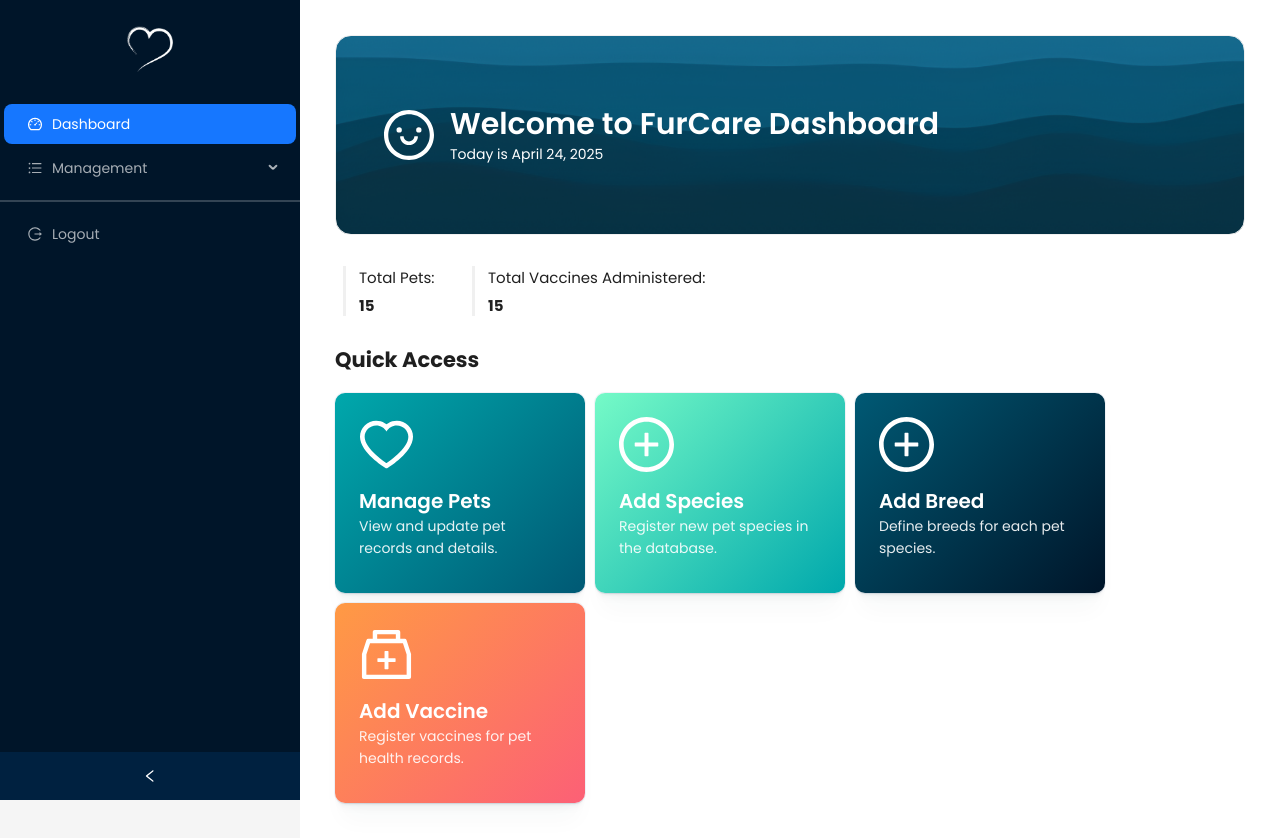
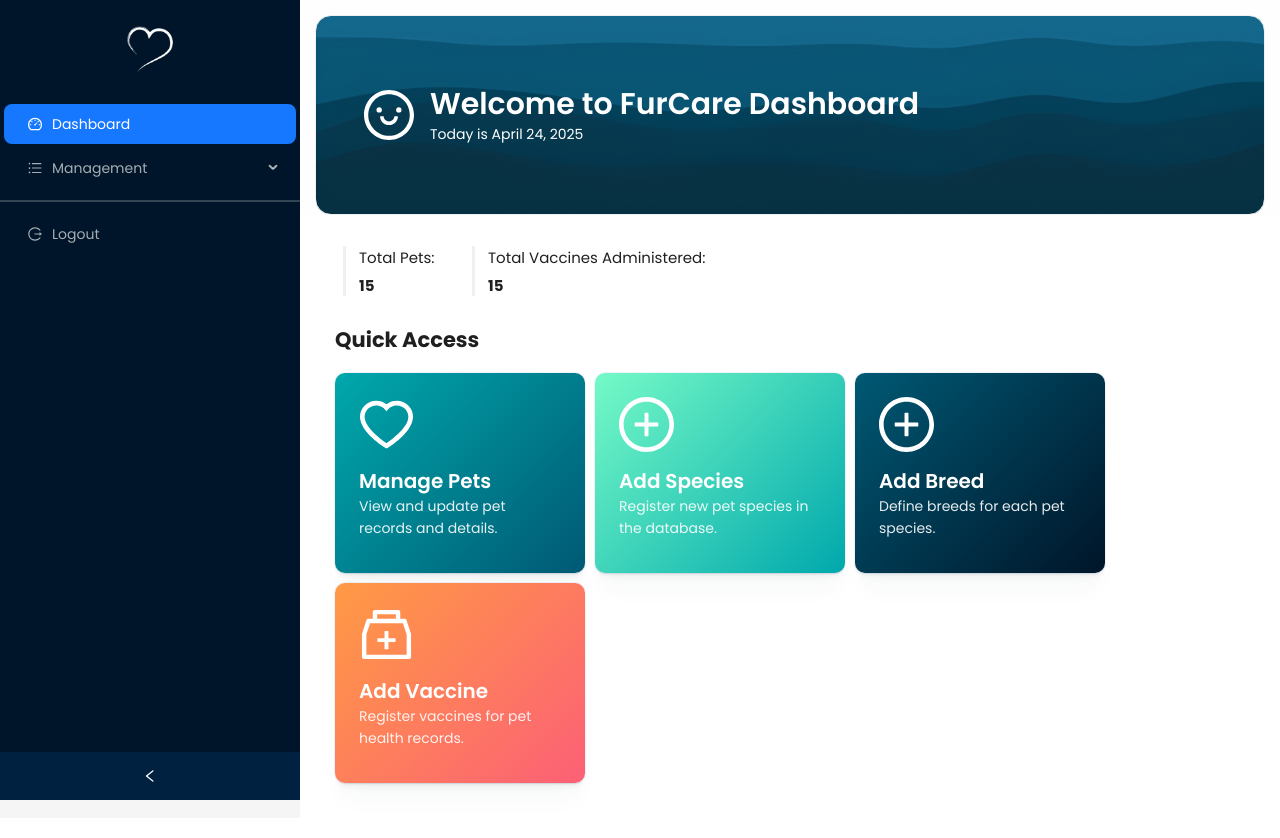
Before and after one commit to rozvalle/SoftEng-Pet-Vaccination-System, a React (Vite) app in the folder dashboard/: page / in a window 1280 px wide. Built offline with nearby package versions, Linux system fonts and the light colour scheme; sample sign-in values are in the browser's storage.

Commit message:
style: update Dashboard layout and card styling for improved aesthetics

```diff
--- a/dashboard/src/pages/Dashboard.jsx
+++ b/dashboard/src/pages/Dashboard.jsx
@@ -62,8 +62,8 @@ export default function Dashboard() {
   ];
 
   return (
-    <Layout style={{ backgroundColor: "#fff", gap: "0px", }}>
-      <Layout style={{ padding: "35px", gap: "0px", backgroundColor: "#fff", marginBottom:0}}>
+    <Layout style={{ backgroundColor: "#fefefe", gap: "0px", }}>
+      <Layout style={{ padding: 15, paddingBottom: 0,backgroundColor: "#fefefe"}}>
         <Card
           className="dashboard-card"
             style={{
@@ -86,6 +86,8 @@ export default function Dashboard() {
             </div>
           </div>
         </Card>
+      </Layout>
+      <Layout style={{ padding: "35px", paddingTop: 0, gap: "0px", backgroundColor: "#fff", marginBottom:0}}>
       <div className="dashboard-parent">
         <div style={{ width: "3px", height: "50px", backgroundColor: "#f0f0f0", margin: "0 8px" }} />
         <div className="dashboard-child">
```
Lines whose indentation alone changed are shown as unchanged.
